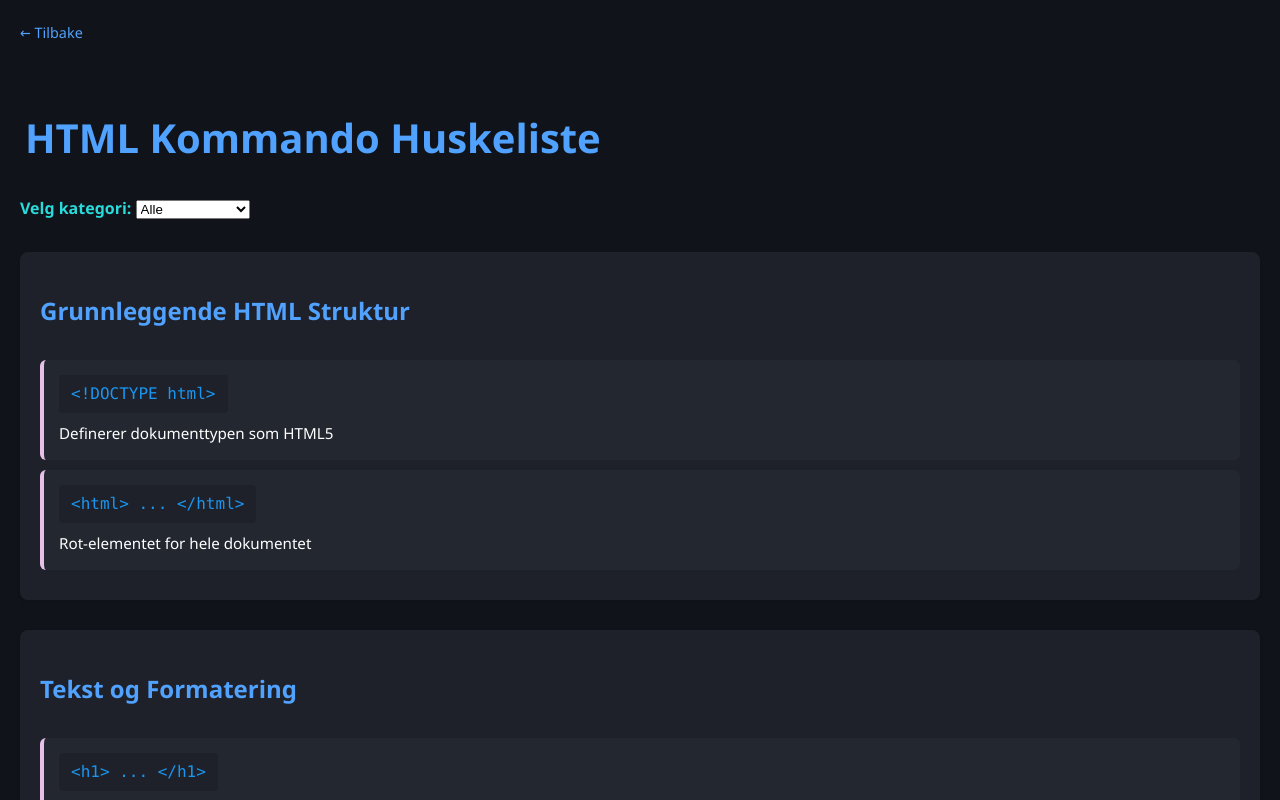
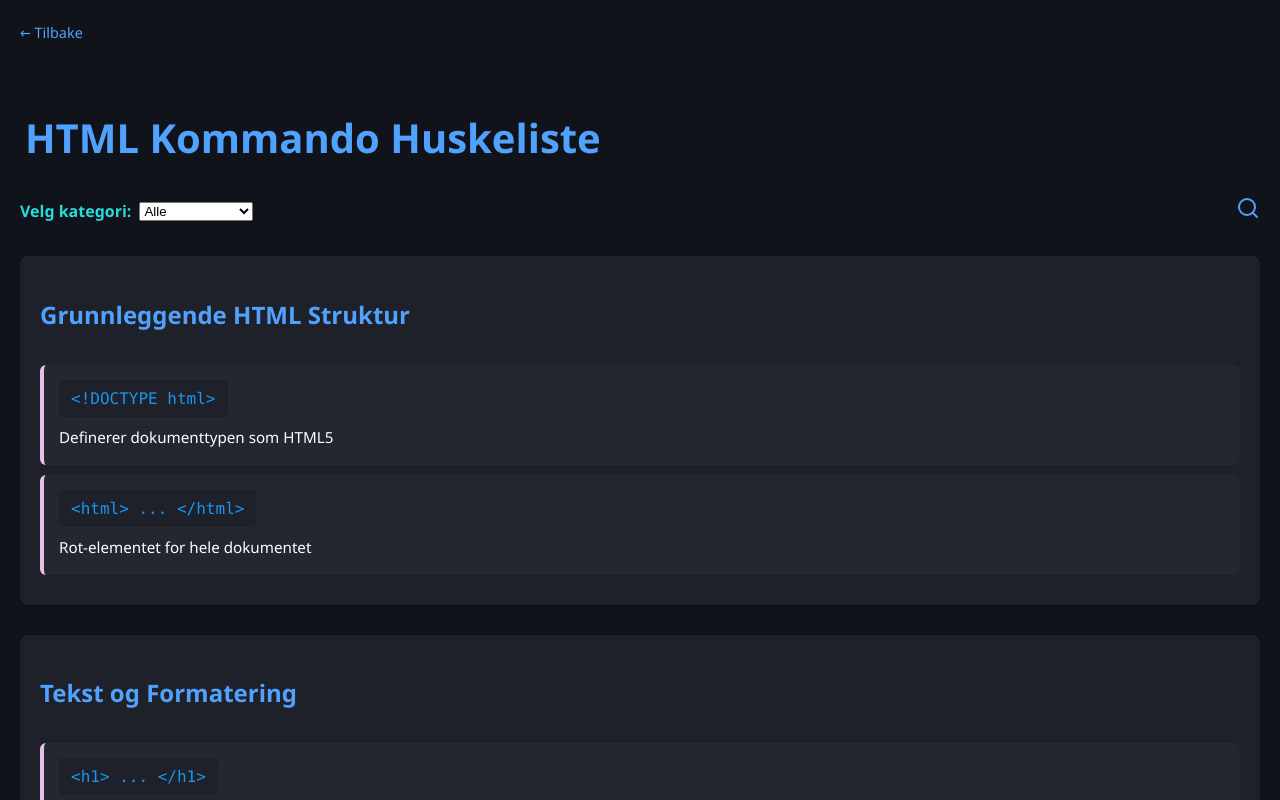
Before and after one commit to TheFrostBunny/KodeList, a website: page HTML.html in a window 1280 px wide. Shown: the top 800 px of the page. Drawn offline with Linux system fonts and the light colour scheme.

Commit message:
Add files via upload

```diff
--- a/HTML.html
+++ b/HTML.html
@@ -7,11 +7,18 @@
     <title>HTML Kommando Huskeliste</title>
     <link rel="icon" href="./Assets/Logo.png" type="image/png">
 </head>
-<body class="app-bg">
+<body class="app-bg" aria-label="HTML Kommando Huskeliste">
+    <nav aria-label="Tilbake til forsiden">
         <a href="index.html" class="back-link" id="back-link">&larr; Tilbake</a>
+    </nav>
+    <header>
         <h1 id="page-title">HTML Kommando Huskeliste</h1>
+    </header>
+    <main>
+        <section class="topbar" aria-label="Filtrering og søk">
+            <div class="topbar-left">
                 <label for="lib-select" style="font-weight:bold; color:rgb(41, 219, 219);">Velg kategori:</label>
-    <select id="lib-select">
+                <select id="lib-select" aria-label="Velg HTML kategori">
                     <option value="alle">Alle</option>
                     <option value="grunnleggende">Grunnleggende</option>
                     <option value="tekst">Tekst</option>
@@ -25,9 +32,23 @@
                     <option value="metadata">Metadata</option>
                     <option value="scripting">Scripting</option>
                 </select>
-    <div id="categories-container"></div>
+            </div>
+            <div class="topbar-right">
+                <input type="text" id="search-input" placeholder="Søk etter HTML..." class="search-input" style="display:none;" aria-label="Søk etter HTML kommando">
+                <button id="search-icon" aria-label="Søk" class="search-icon-btn">
+                    <span id="search-svg" class="search-svg">
+                        <svg viewBox="0 0 24 24" width="24" height="24" fill="none" stroke="currentColor" stroke-width="2" stroke-linecap="round" stroke-linejoin="round">
+                            <circle cx="11" cy="11" r="8"></circle>
+                            <line x1="21" y1="21" x2="16.65" y2="16.65"></line>
+                        </svg>
+                    </span>
+                </button>
+            </div>
+        </section>
+        <section id="categories-container" aria-label="HTML kommando kategorier"></section>
+    </main>
     <footer>
-    &copy; TheFrostBunny | <a href="https://github.com/TheFrostBunny" target="_blank" style="color: rgb(182, 183, 235);">GitHub</a>
+        &copy; TheFrostBunny | <a href="https://github.com/TheFrostBunny" target="_blank" rel="noopener" class="github-link">GitHub</a>
     </footer>
     <script src="/Javascript/script.js"></script>
     <script>
@@ -48,19 +69,31 @@ fetch('./Lister/HTML.json')
             return 'grunnleggende';
         }
 
-        function renderCategories(selectedLib) {
+        function renderCategories(selectedLib, searchText) {
             container.innerHTML = '';
+            const search = (searchText || '').toLowerCase();
             data.categories.forEach((cat, catIdx) => {
                 const catLib = getCategoryLibrary(cat);
                 if (selectedLib !== 'alle' && catLib !== selectedLib) return;
+                // Søk: filtrer bort kategorier uten treff
+                let commands = cat.commands;
+                if (search) {
+                    commands = commands.filter(cmd =>
+                        (cmd.syntax && cmd.syntax.toLowerCase().includes(search)) ||
+                        (cmd.description && cmd.description.toLowerCase().includes(search)) ||
+                        (cmd.details && cmd.details.join(' ').toLowerCase().includes(search)) ||
+                        (cmd.example && cmd.example.toLowerCase().includes(search))
+                    );
+                    if (commands.length === 0 && !(cat.name && cat.name.toLowerCase().includes(search))) return;
+                }
                 const catDiv = document.createElement('div');
-                catDiv.className = 'category';
+                catDiv.className = 'category fade-in';
                 const catTitle = document.createElement('h2');
                 catTitle.id = `cat-${catIdx}-title`;
                 catTitle.textContent = cat.name;
                 catDiv.appendChild(catTitle);
 
-                cat.commands.forEach((cmd, cmdIdx) => {
+                commands.forEach((cmd, cmdIdx) => {
                     const cmdDiv = document.createElement('div');
                     cmdDiv.className = 'command';
 
@@ -121,6 +154,8 @@ fetch('./Lister/HTML.json')
                         const note = document.createElement('p');
                         note.id = `cmd-${catIdx}-${cmdIdx}-note`;
                         note.textContent = cmd.note;
+                        note.style.fontStyle = 'italic';
+                        note.style.color = 'var(--text-secondary)';
                         detailsDiv.appendChild(note);
                     }
 
@@ -143,9 +178,26 @@ fetch('./Lister/HTML.json')
             });
         }
 
-        renderCategories('alle');
+        // Initielt vis alle
+        renderCategories('alle', '');
         libSelect.addEventListener('change', function() {
-            renderCategories(libSelect.value);
+            renderCategories(libSelect.value, document.getElementById('search-input').value);
+        });
+        document.getElementById('search-input').addEventListener('input', function() {
+            renderCategories(libSelect.value, this.value);
+        });
+        // Søk-ikon toggle
+        const searchIcon = document.getElementById('search-icon');
+        const searchInput = document.getElementById('search-input');
+        searchIcon.addEventListener('click', function() {
+            if (searchInput.style.display === 'none') {
+                searchInput.style.display = 'block';
+                searchInput.focus();
+            } else {
+                searchInput.value = '';
+                searchInput.style.display = 'none';
+                renderCategories(libSelect.value, '');
+            }
         });
     });
     </script>
```
Lines whose indentation alone changed are shown as unchanged.
